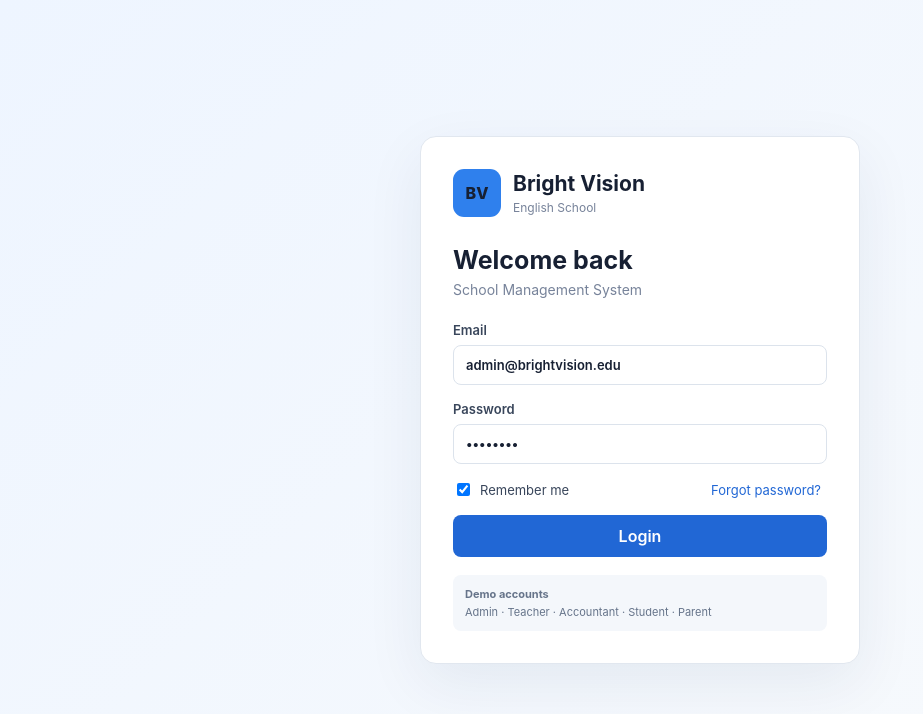
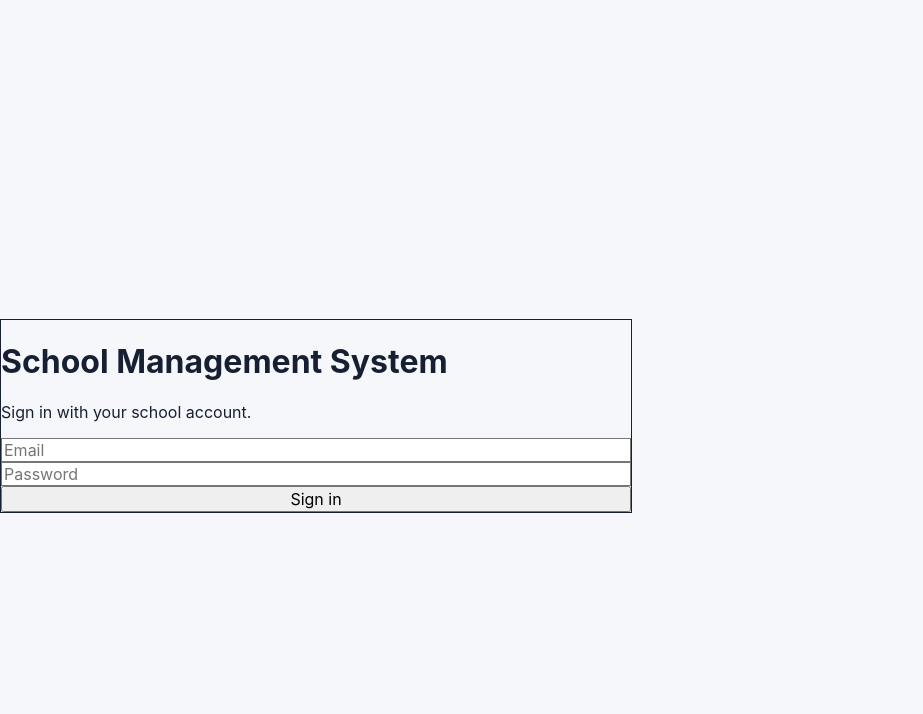
Before and after one commit to haroonkhan89041-netizen/bright-vision-school-management, a React (Vite) app: page / in a window 1280 px wide. Shown: the top 714 px of the page, without its empty margins (0-923 px from the left). Built offline with nearby package versions, Linux system fonts and the light colour scheme; no server answers.

Commit message:
Wire Supabase auth into app entrypoint

```diff
--- a/src/main.tsx
+++ b/src/main.tsx
@@ -1,10 +1,10 @@
 import { StrictMode } from "react";
 import { createRoot } from "react-dom/client";
 import "./styles.css";
-import App from "./App";
+import AppAuth from "./AppAuth";
 
 createRoot(document.getElementById("root")!).render(
   <StrictMode>
-    <App />
+    <AppAuth />
   </StrictMode>,
 );
```
